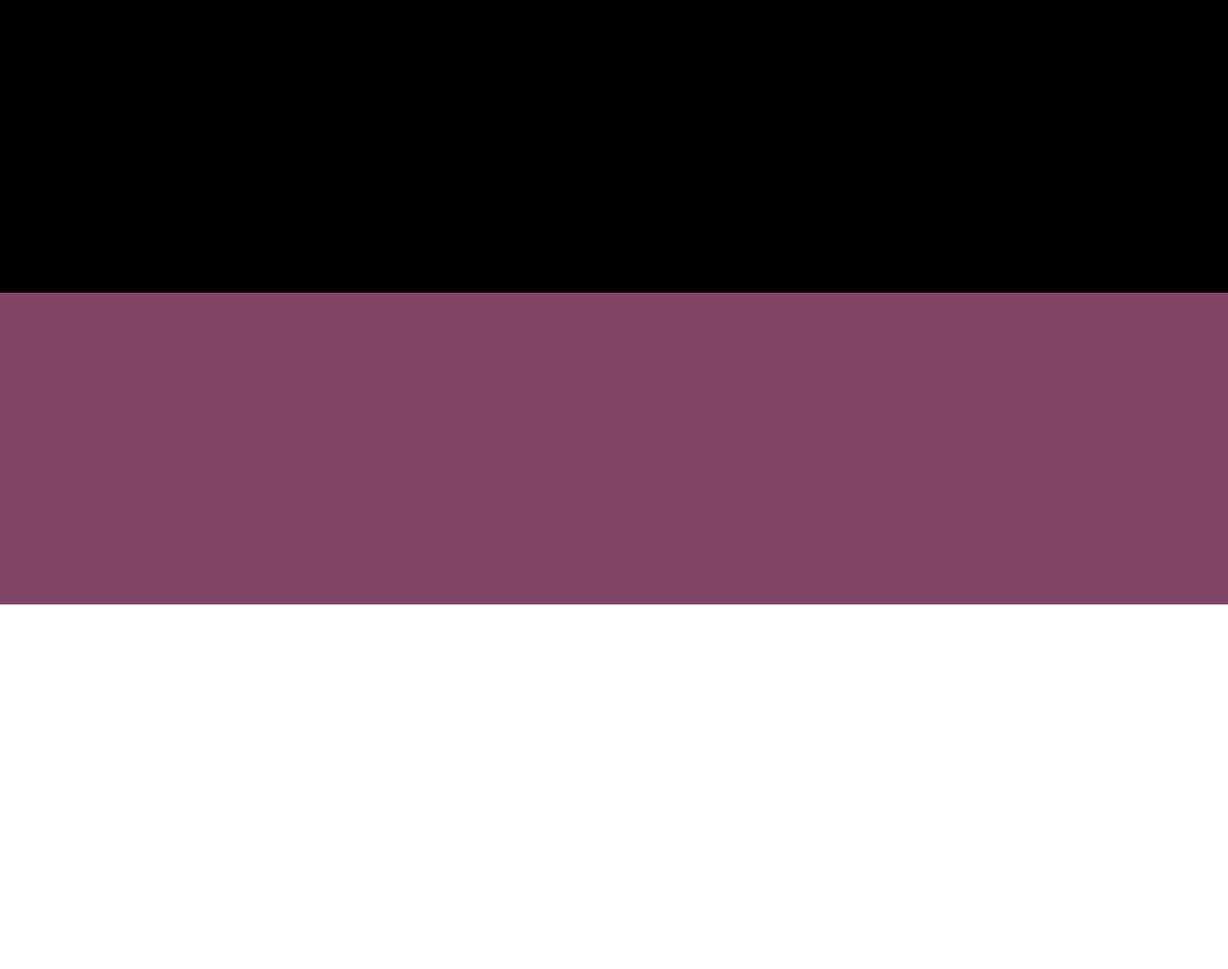
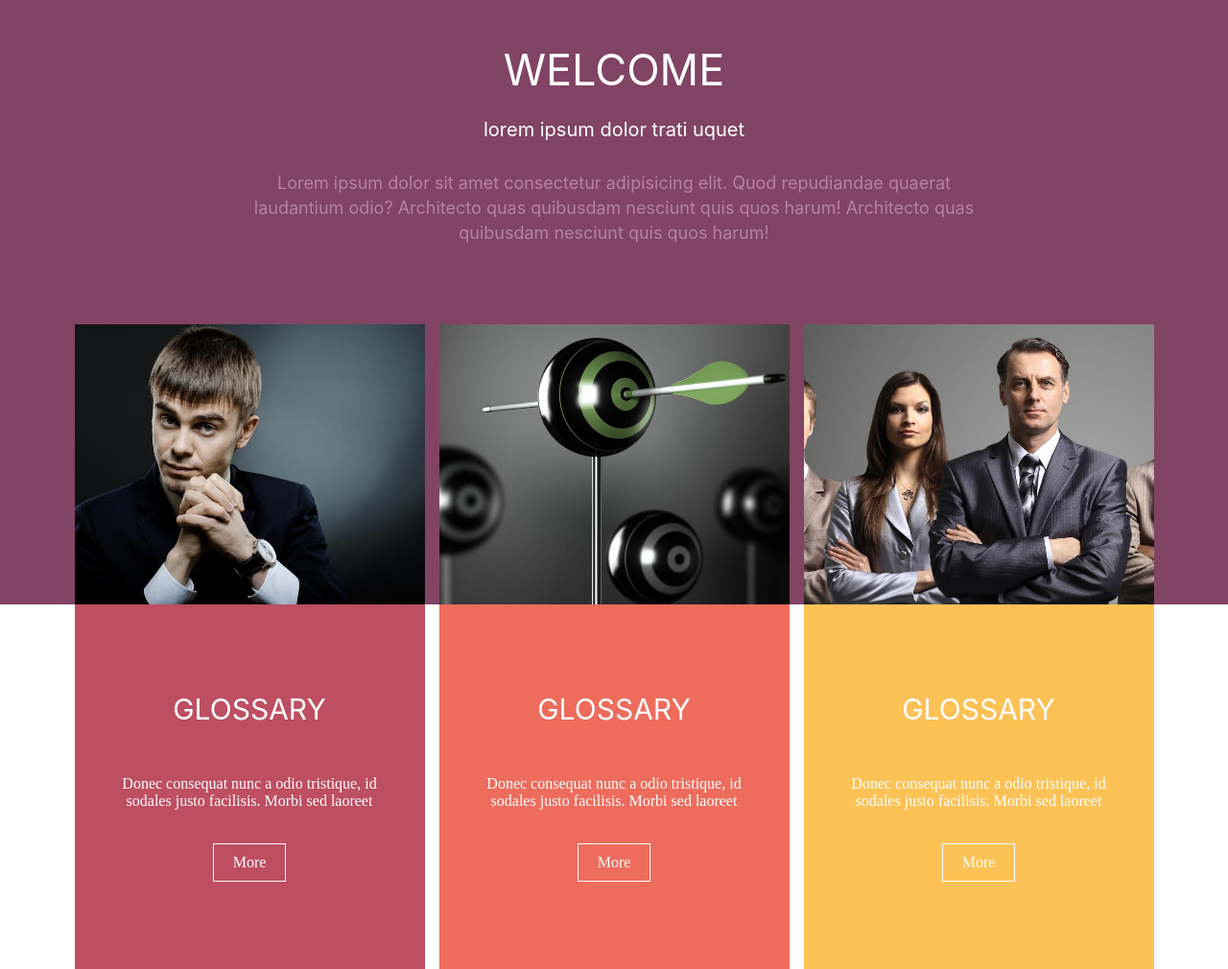
Before and after one commit to LypeHim/website-lawyer-office, a plain HTML site: page index.html in a window 1280 px wide. Shown: the part 840-1850 px from the top of the page at 96% size. Before the commit the page ends 1470 px from the top, so only its background shows below. Drawn offline with Linux system fonts and the light colour scheme.

Commit message:
new code

```diff
--- a/index.html
+++ b/index.html
@@ -31,10 +31,41 @@
     </section>
     <section class="wrapper-cards">
         <div class="top-wrapper">
-
+            <h1 class="title">Welcome</h1>
+            <h6 class="subtitle">Lorem ipsum dolor trati uquet</h6>
+            <p class="text">Lorem ipsum dolor sit amet consectetur adipisicing elit. Quod repudiandae quaerat laudantium odio? Architecto quas quibusdam nesciunt quis quos harum! Architecto quas quibusdam nesciunt quis quos harum!</p>
         </div>
         <div class="bottom-wrapper">
-
+            <div class="card">
+                <div class="card__image">
+                    <img src="_img/img04.jpg" alt="">
+                </div>
+                <div class="card__description card__description--first">
+                    <h4 class="card__title"><a href="#">Glossary</a></h4>
+                    <p class="card__text">Donec consequat nunc a odio tristique, id sodales justo facilisis. Morbi sed laoreet</p>
+                    <a class="card__btn">More</a>
+                </div>
+            </div>
+            <div class="card">
+                <div class="card__image">
+                    <img src="_img/img01.jpg" alt="">
+                </div>
+                <div class="card__description card__description--second">
+                    <h4 class="card__title"><a href="#">Glossary</a></h4>
+                    <p class="card__text">Donec consequat nunc a odio tristique, id sodales justo facilisis. Morbi sed laoreet</p>
+                    <a class="card__btn">More</a>
+                </div>
+            </div>
+            <div class="card">
+                <div class="card__image">
+                    <img src="_img/img31.jpg" alt="">
+                </div>
+                <div class="card__description  card__description--third">
+                    <h4 class="card__title"><a href="#">Glossary</a></h4>
+                    <p class="card__text">Donec consequat nunc a odio tristique, id sodales justo facilisis. Morbi sed laoreet</p>
+                    <a class="card__btn">More</a>
+                </div>
+            </div>
         </div>
     </section>
 </body>
--- a/style.css
+++ b/style.css
@@ -118,21 +118,128 @@ header .navbar .navbar__list .navbar__item .navbar__link:hover {
     max-width: 100%;
     position: absolute;
     object-fit: cover;
-
 }
 
-
+.wrapper-cards {
+    text-align: center;
+}
 
 .wrapper-cards .top-wrapper {
     background-color: #814465;
+    display: flex;
+    flex-direction: column;
     height: 305px;
-    background-color: black;
+    justify-content: center;
+    width: 100%;
+}
+.wrapper-cards .top-wrapper .title {
+    color: #fff;
+    font: 400 45px/45px -apple-system, BlinkMacSystemFont, 'Segoe UI', Roboto, Oxygen, Ubuntu, Cantarell, 'Open Sans', 'Helvetica Neue', sans-serif;
+    margin: 0 0 27px 0;
+    text-transform: uppercase;
+}
+
+.wrapper-cards .top-wrapper .subtitle {
+    color: #fff;
+    font: 400 20px/26px -apple-system, BlinkMacSystemFont, 'Segoe UI', Roboto, Oxygen, Ubuntu, Cantarell, 'Open Sans', 'Helvetica Neue', sans-serif;
+    margin: 0 auto;
+    text-transform: lowercase;
+    width: max-content;
+}
+
+.wrapper-cards .top-wrapper .text {
+    color: #b583a1;
+    font: 400 18px/26px -apple-system, BlinkMacSystemFont, 'Segoe UI', Roboto, Oxygen, Ubuntu, Cantarell, 'Open Sans', 'Helvetica Neue', sans-serif;
+    margin: 30px auto 0;
+    max-width: 800px;
 }
 
 .wrapper-cards .bottom-wrapper {
     background-color: #814465;
+    display: flex;
+    justify-content: center;
     height: 325px;
 }
+
+.wrapper-cards .bottom-wrapper .card{
+    height: calc(295px + 350px);
+    margin-top: 33px;
+    max-width: 365px;
+    position: relative;
+}
+
+.wrapper-cards .bottom-wrapper .card:nth-child(2) {
+    margin: 33px 15px 0;
+}
+
+.wrapper-cards .bottom-wrapper .card .card__image img{
+    max-height: 295px;
+    max-width: 100%;
+    object-fit: contain;
+}
+.wrapper-cards .bottom-wrapper .card .card__description {
+    color: #fff;
+    display: inline-flex;
+    flex-direction: column;
+    height: 320px;
+    padding: 30px;
+}
+
+.wrapper-cards .bottom-wrapper .card .card__description--first {
+    background-color: #be4e61;
+}
+
+.wrapper-cards .bottom-wrapper .card .card__description--second {
+    background-color: #ee6c5c;
+}
+
+.wrapper-cards .bottom-wrapper .card .card__description--third {
+    background-color: #fcc256;
+}
+.wrapper-cards .bottom-wrapper .card .card__title {
+    margin: 64px 0 38px;
+}
+.wrapper-cards .bottom-wrapper .card .card__title a{
+    color: #fff;
+    font: 400 30px/30px -apple-system, BlinkMacSystemFont, 'Segoe UI', Roboto, Oxygen, Ubuntu, Cantarell, 'Open Sans', 'Helvetica Neue', sans-serif;
+    margin-bottom: 38px;
+    text-decoration: none;
+    text-transform: uppercase;
+}
+
+.wrapper-cards .bottom-wrapper .card .card__title a:hover {
+    color: #000;
+    text-decoration: none;
+}
+
+.wrapper-cards .bottom-wrapper .card .card__text {
+    margin-bottom: 35px;
+}
+
+.wrapper-cards .bottom-wrapper .card .card__btn {
+    border: 1px solid #fff;
+    margin: 0 auto;
+    padding: 10px 20px;
+    width: max-content;
+}
+
+.wrapper-cards .bottom-wrapper .card .card__btn:hover {
+    background-color: #fff;
+    cursor: pointer;
+}
+
+.wrapper-cards .bottom-wrapper .card .card__description--first .card__btn:hover{
+    color: #be4e61;
+}
+
+.wrapper-cards .bottom-wrapper .card .card__description--second .card__btn:hover{
+    color: #ee6c5c;
+}
+
+.wrapper-cards .bottom-wrapper .card .card__description--third .card__btn:hover{
+    color: #fcc256;
+}
+
 /*Media query 1200px*/
 
 
--- a/variables.scss
+++ b/variables.scss
@@ -5,3 +5,6 @@ $color-2: #89466a;
 $color-3: #814465;
 $color-4: #fff;
 $color-5: #b583a1;
+$color-6: #be4e61;
+$color-7: #ee6c5c;
+$color-8: #fcc256;
```
Also changed, not shown: _img/img01.jpg (added), _img/img04.jpg (added), _img/img31.jpg (added), _img/slide01.png (added), _img/slide02.png (added), _img/slide03.png (added).
